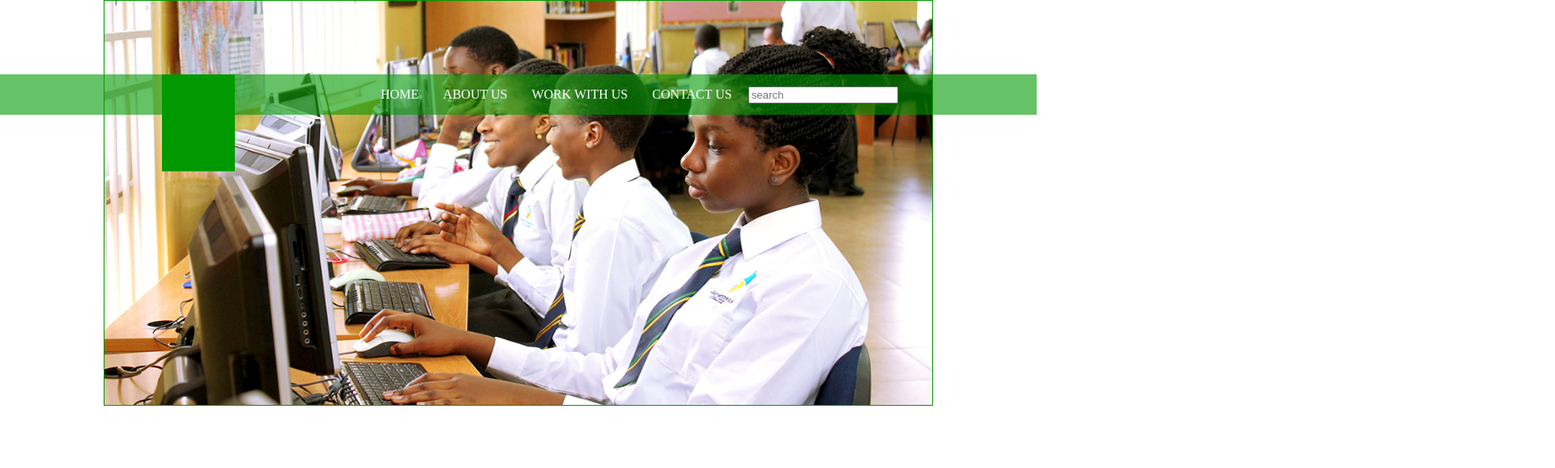
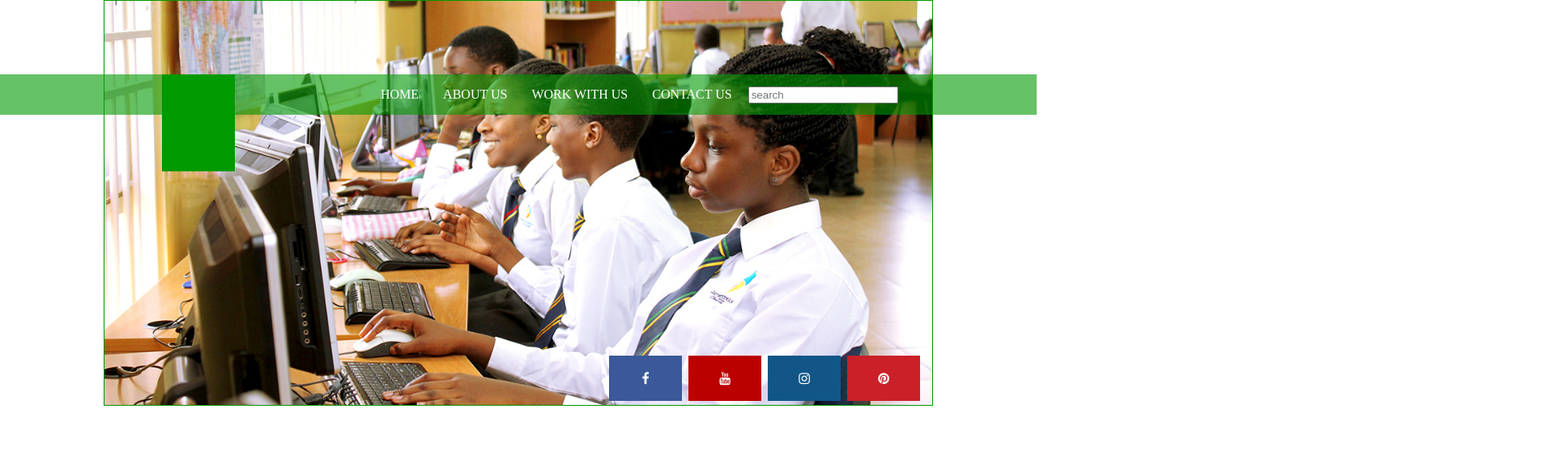
Before and after one commit to CTplan/ctplan.github.io, a plain HTML site: page index.html in a window 1280 px wide. Shown: the top 579 px of the page at 81% size, 1920 px wide, since content can reach past the window. Drawn offline with nearby package versions, Linux system fonts and the light colour scheme; a web font is replaced by a local one.

Commit message:
social icons

```diff
--- a/css/layout.css
+++ b/css/layout.css
@@ -28,7 +28,7 @@
 ul{
     margin-left: 400px;
 }
-li{
+.list{
     float:left;
     list-style-type: none;
 }
@@ -82,3 +82,47 @@ form{
     margin-top: 10px;
     margin-bottom: 20px;
 }
+.fa {
+  padding: 20px;
+  font-size: 30px;
+  width: 50px;
+  text-align: center;
+  text-decoration: none;
+  margin: 5px 2px;
+}
+
+.fa:hover {
+    opacity: 0.7;
+}
+
+.fa-facebook {
+  background: #3B5998;
+  color: white;
+
+}
+
+.fa-youtube {
+  background: #bb0000;
+  color: white;
+
+}
+
+.fa-instagram {
+  background: #125688;
+  color: white;
+
+}
+
+.fa-pinterest {
+  background: #cb2027;
+  color: white;
+
+}
+.social{
+    position: relative;
+    bottom:157px;
+    right:-750px;
+}
+.socli{
+    float:left;
+}
--- a/index.html
+++ b/index.html
@@ -4,6 +4,7 @@
         <link href='https://fonts.googleapis.com/css?family=Andada' rel='stylesheet'>
         <link href="css/layout.css" rel="stylesheet" type="text/css">
         <script src="https://ajax.googleapis.com/ajax/libs/jquery/1.11.3/jquery.min.js"></script>
+        <link rel="stylesheet" href="https://cdnjs.cloudflare.com/ajax/libs/font-awesome/4.7.0/css/font-awesome.min.css">
         <title>Hour of Code</title>
         <style type="text/css">
             body{
@@ -20,13 +21,20 @@
         </div>
         <div class="navbar">
             <ul>
-                <li><a href="#">HOME</a></li>
-                <li><a href="#">ABOUT US</a></li>
-                <li><a href="#">WORK WITH US</a></li>
-                <li><a href="#">CONTACT US</a></li>
-                <li><input type="search" placeholder="search" style="margin-top: 15px;margin-left: 20px;"></li>
+                <li class="list"><a href="#">HOME</a></li>
+                <li class="list"><a href="#">ABOUT US</a></li>
+                <li class="list"><a href="#">WORK WITH US</a></li>
+                <li class="list"><a href="#">CONTACT US</a></li>
+                <li class="list"><input type="search" placeholder="search" style="margin-top: 15px;margin-left: 20px;"></li>
             </ul>
             <div class="logo"></div>
+        </div>
+        <div class="social">
+
+                <a href="#" class="fa fa-facebook"></a>
+                <a href="#" class="fa fa-youtube"></a>
+                <a href="#" class="fa fa-instagram"></a>
+                <a href="#" class="fa fa-pinterest"></a>
         </div>
         <div class="container" style="height:140px; background-color: aqua; background-color: white; margin-top:-30px;">
             <h3 style="text-align: center;" class="note">CodeNaija is a global movement reaching tens of millions of students in<br>36 states. Anyone, anywhere can organize an Hour of Code event.<br>One-hour tutorials are available in over 45 languages. No experience needed.</h3>
```
